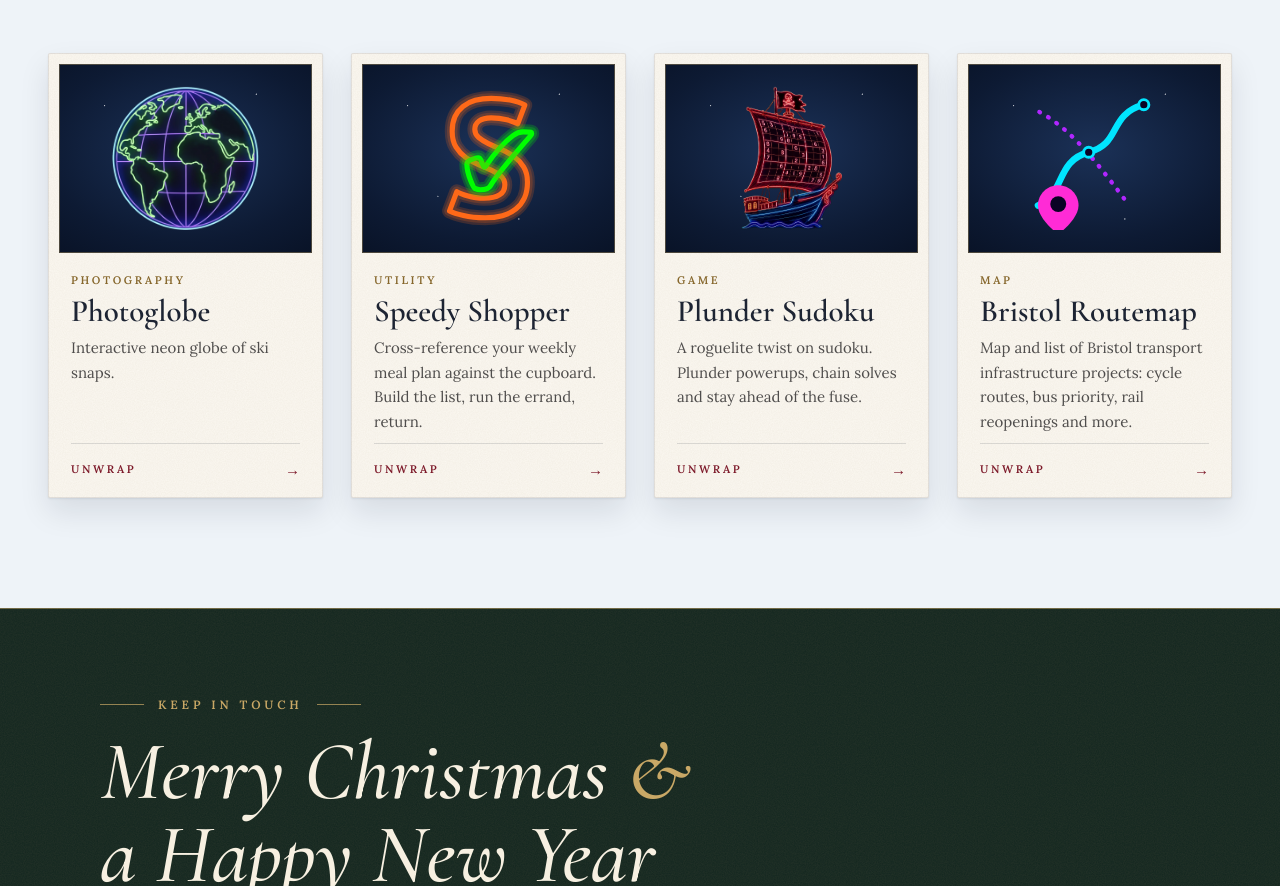
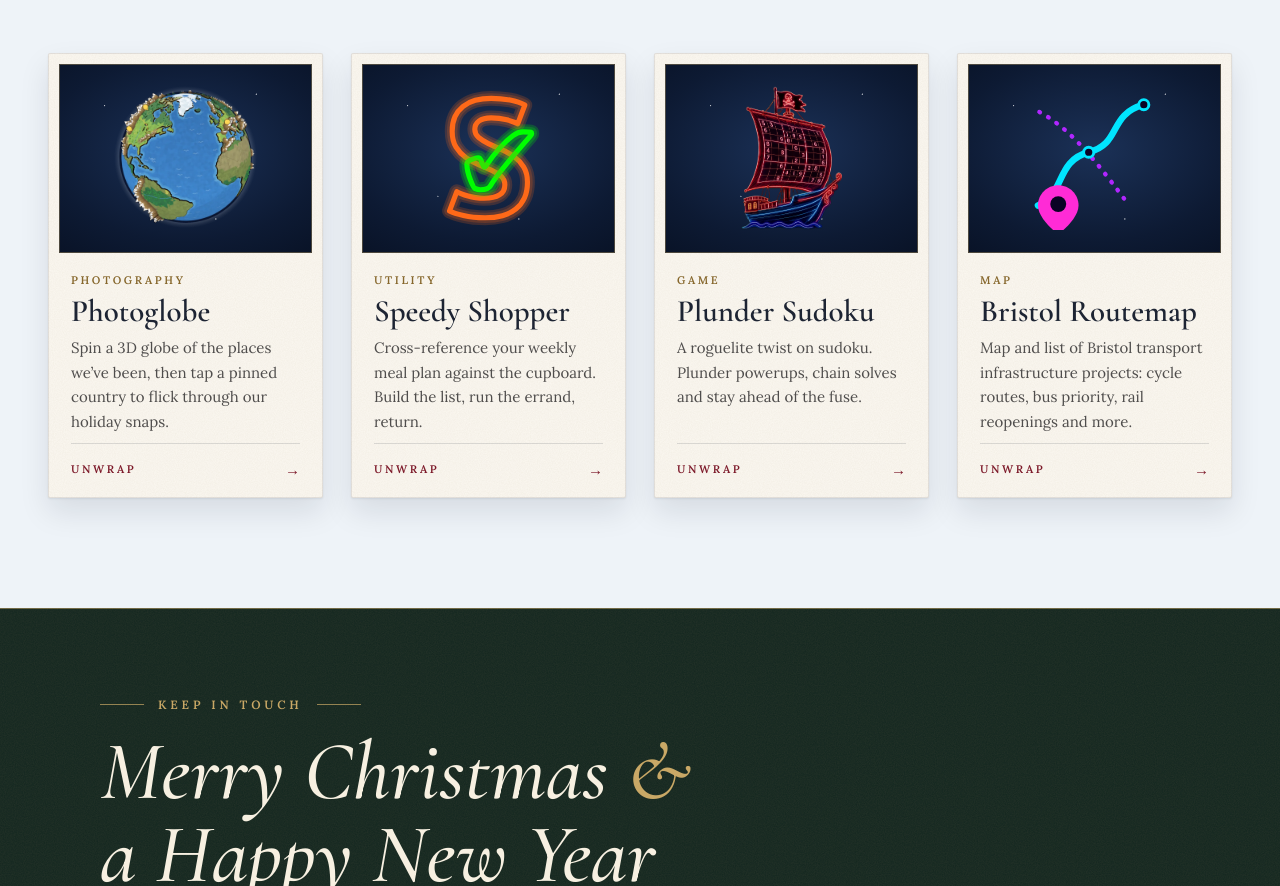
Before and after one commit to jackwallman/jackwallman.github.io, a plain HTML site: page index.html in a window 1280 px wide. Shown: the part 1508-2394 px from the top of the page. Drawn offline with nearby package versions, Linux system fonts and the light colour scheme.

Commit message:
Use a snapshot of the new Photoglobe on the homepage card and refresh its text
Co-Authored-By: Claude Opus 5.5 <noreply@anthropic.com>

```diff
--- a/index.html
+++ b/index.html
@@ -509,12 +509,12 @@
   <div class="cards">
     <a class="card" href="photoglobe/photoglobe.html">
       <div class="card-media">
-        <img src="images/neonglobe.webp" alt="" class="card-icon"/>
+        <img src="images/photoglobe.webp" alt="" class="card-icon"/>
       </div>
       <div class="card-body">
         <span class="card-kind">Photography</span>
         <h3>Photoglobe</h3>
-        <p>Interactive neon globe of ski snaps.</p>
+        <p>Spin a 3D globe of the places we&rsquo;ve been, then tap a pinned country to flick through our holiday snaps.</p>
         <span class="card-link"><span>Unwrap</span><i>&rarr;</i></span>
       </div>
     </a>
```
Also changed, not shown: images/photoglobe.webp (added).
